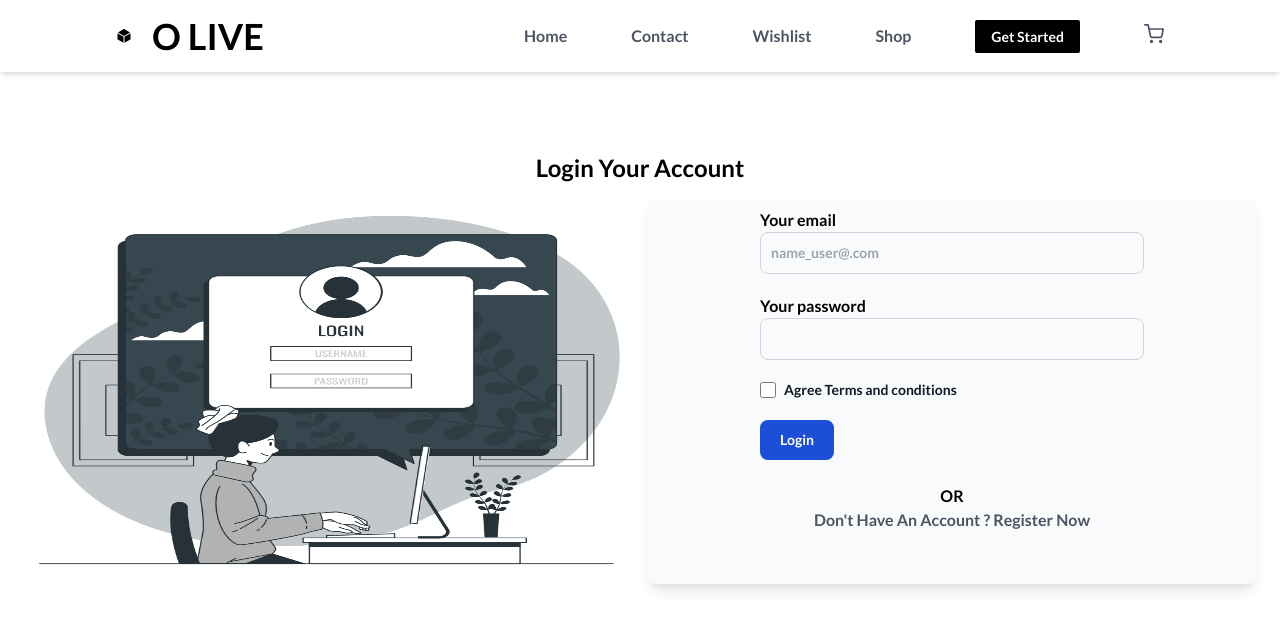
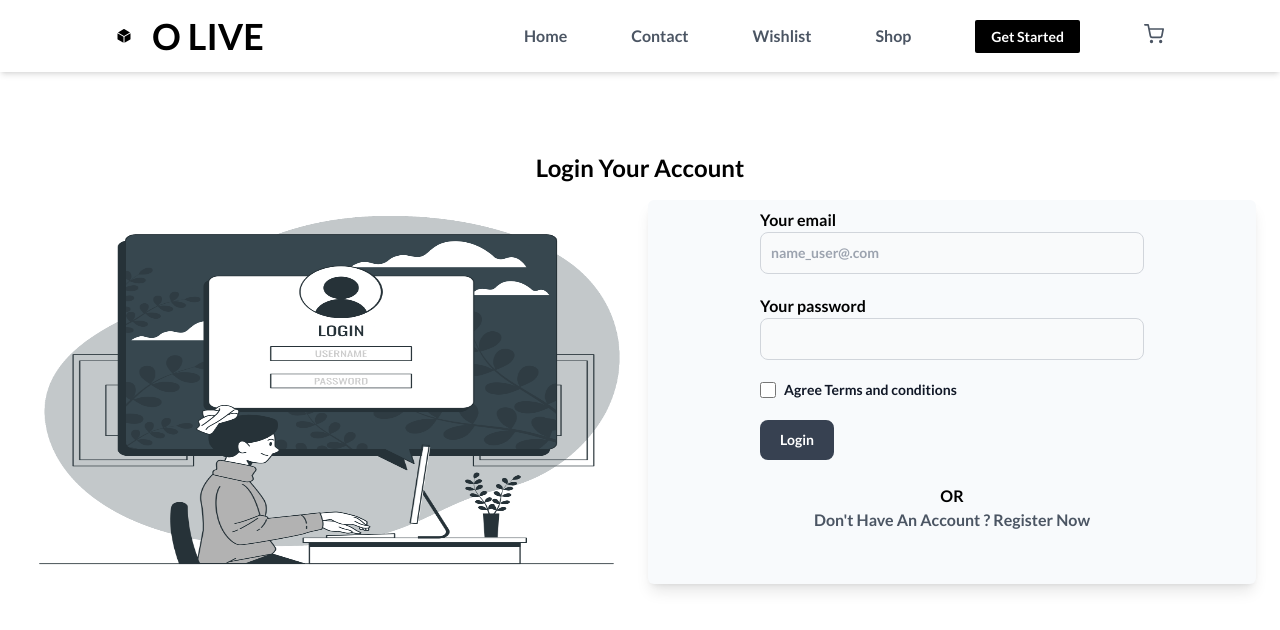
Before and after one commit to ahmed441abdallah/Shopping-cart, a React (Create React App) app in the folder frontend/: page /login in a window 1280 px wide. Shown: the top 630 px of the page. Built offline with nearby package versions, Linux system fonts and the light colour scheme.

Commit message:
Update Login.jsx

```diff
--- a/frontend/src/pages/Login.jsx
+++ b/frontend/src/pages/Login.jsx
@@ -102,7 +102,7 @@
             </div>
             <button
               type="submit"
-              className="text-white bg-blue-700 hover:bg-blue-800 focus:ring-4 focus:outline-none focus:ring-blue-300 font-medium rounded-lg text-sm w-full sm:w-auto px-5 py-2.5 text-center dark:bg-blue-600 dark:hover:bg-blue-700 dark:focus:ring-blue-800"
+              className="text-white bg-gray-700 hover:bg-gray-800 focus:ring-4 focus:outline-none focus:ring-gray-300 font-medium rounded-lg text-sm w-full sm:w-auto px-5 py-2.5 text-center "
             >
               Login
             </button>
```
